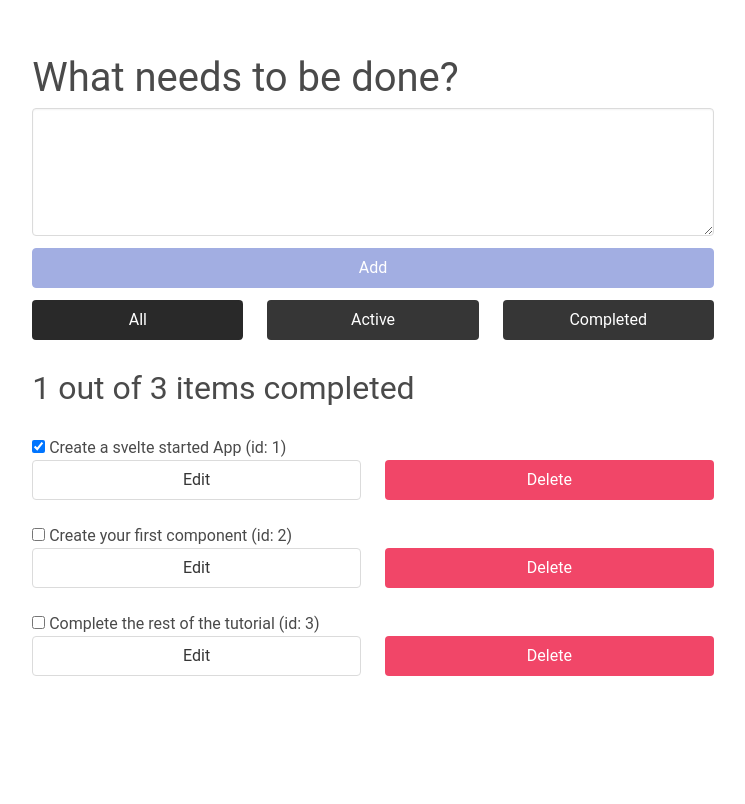
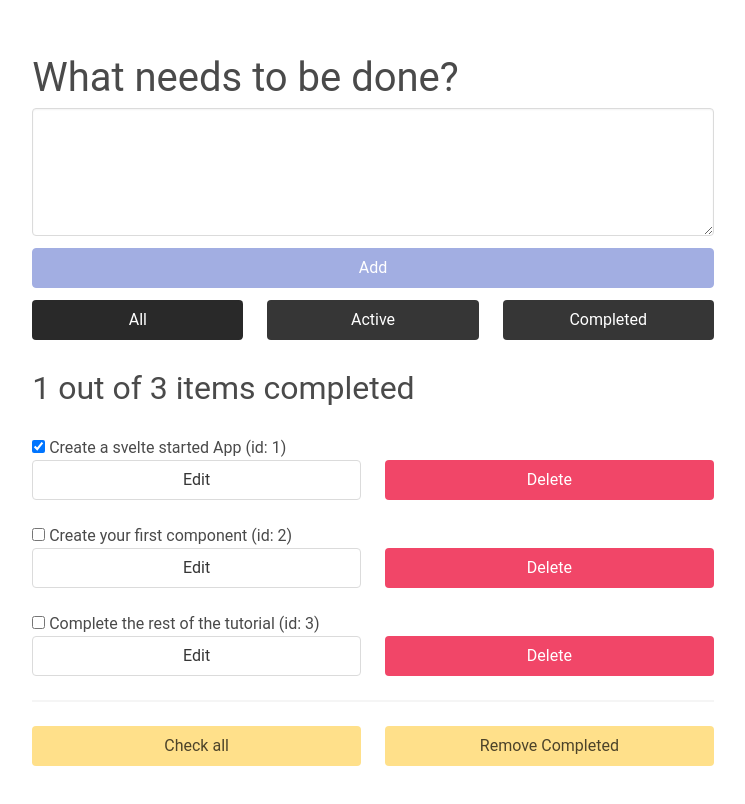
Before and after one commit to alifakbar111/svelte-todo, a Svelte app: page / in a window 1280 px wide. Shown: the top 804 px of the page, without its empty margins (267-1012 px from the left). Built offline with nearby package versions, Linux system fonts and the light colour scheme.

Commit message:
feat: add new MoreActions button function

```diff
--- /dev/null
+++ b/src/components/MoreActions/index.svelte
@@ -0,0 +1,32 @@
+<script>
+  import { createEventDispatcher } from "svelte";
+  const dispatch = createEventDispatcher();
+
+  export let todos;
+  let completed = true;
+
+  const checkAll = () => {
+    dispatch("checkAll", completed);
+    completed = !completed;
+  };
+  const removeCompleted = () => dispatch("removeCompleted");
+  $: completedTodos = todos.filter((t) => t.completed).length;
+</script>
+
+<div class="field">
+  <div class="columns">
+    <div class="column">
+      <button
+        class="button is-fullwidth is-warning"
+        disabled={todos.length === 0}
+        on:click={checkAll}>{completed ? 'Check' : 'Uncheck'}
+        all</button>
+    </div>
+    <div class="column">
+      <button
+        class="button is-fullwidth is-warning"
+        disabled={completedTodos === 0}
+        on:click={removeCompleted}>Remove Completed</button>
+    </div>
+  </div>
+</div>
--- a/src/components/Todos/index.svelte
+++ b/src/components/Todos/index.svelte
@@ -1,5 +1,5 @@
 <script>
-  import { FilterButton, Todo } from "../../components";
+  import { FilterButton, Todo, MoreAction } from "../../components";
 
   export let todos = [];
   let newTodoName = "";
@@ -33,6 +33,15 @@
       : filterAll === "completed"
       ? todos.filter((t) => t.completed)
       : todos;
+
+  const checkAllTodos = (completed) => {
+    todos = todos.map((t) => {
+      return { ...t, completed: completed };
+    });
+  };
+
+  const removeCompletedTodos = () =>
+    (todos = todos.filter((t) => !t.completed));
 </script>
 
 <section class="section">
@@ -83,6 +92,10 @@
             </li>
           {/each}
         </ul>
+        <hr />
+        <MoreAction {todos}
+          on:checkAll={(e) => checkAllTodos(e.detail)}
+          on:removeCompleted={removeCompletedTodos} />
       </div>
     </div>
   </div>
--- a/src/components/index.js
+++ b/src/components/index.js
@@ -1,5 +1,6 @@
 import Todos from "./Todos/index.svelte";
 import FilterButton from "./FilterButton/index.svelte";
 import Todo from "./Todo/index.svelte";
+import MoreAction from "./MoreActions/index.svelte";
 
-export { Todos, FilterButton, Todo };
+export { Todos, FilterButton, Todo, MoreAction };
```
Also changed, not shown: src/components/MoreActions/index.scss (added).
